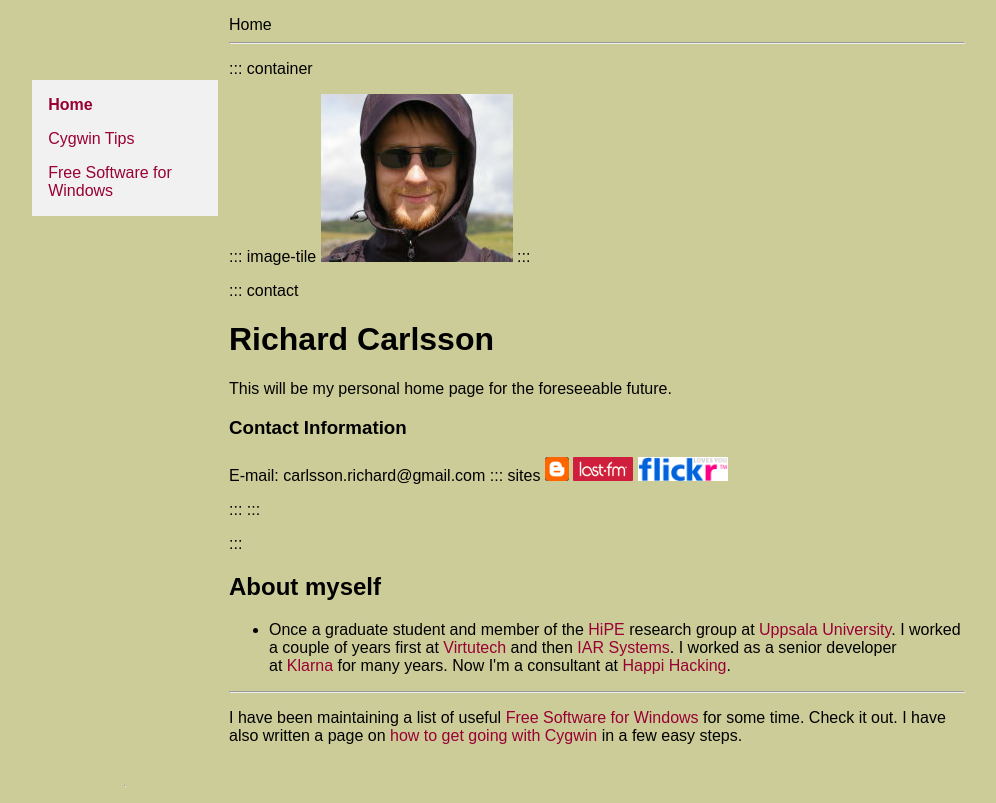
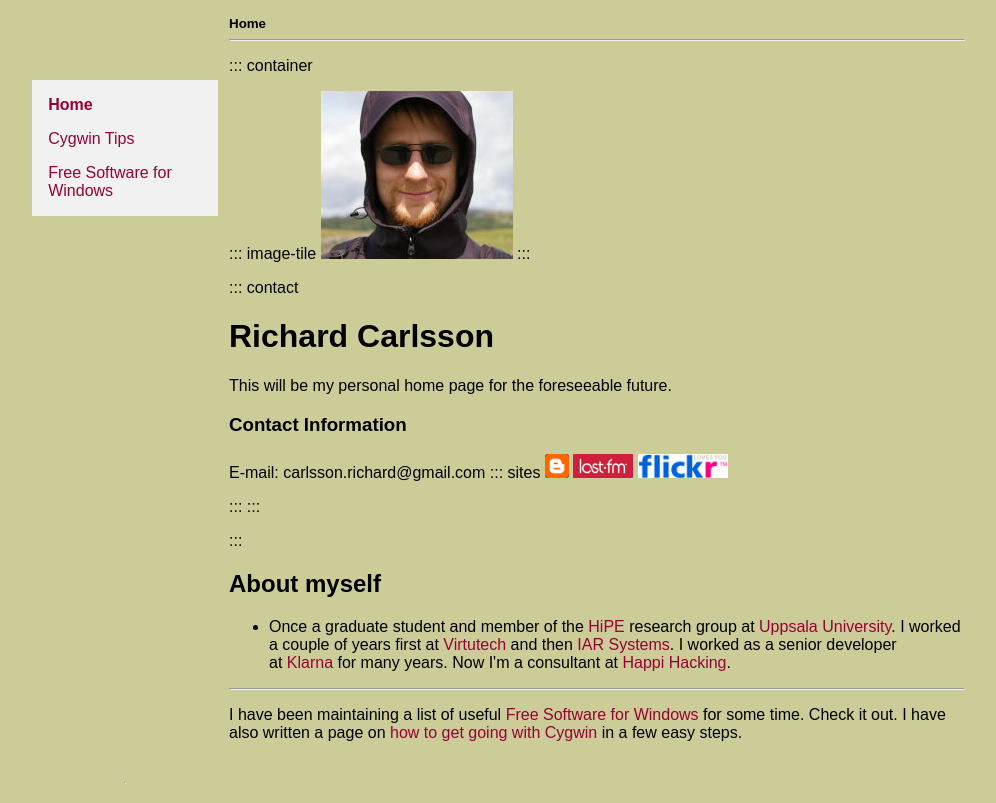
Before and after one commit to richcarl/richcarl.github.io, an Eleventy site: page src/index.md in a window 1280 px wide. Shown: the whole page, without its empty margins (43-1039 px from the left). Built offline with nearby package versions, Linux system fonts and the light colour scheme; Eleventy itself is replaced by a stand-in of ours; files that its build step writes are made by us from their sources; what markdown-it-attrs, markdown-it-bracketed-spans, markdown-it-div would draw is missing.

Commit message:
Fix up crumbs line

```diff
--- a/src/_includes/page.njk
+++ b/src/_includes/page.njk
@@ -5,8 +5,9 @@
 <div class="crumbs">
 {% for crumb in crumbs -%}
   <a class="crumb" href="{{ crumb.url | url }}">{{ crumb.title }}</a> /
-{% endfor %}
+{% endfor -%}
 <span class="last-crumb">{{ eleventyNavigation.title | default(eleventyNavigation.key) }}</span>
+</div>
 <hr>
 
 {% block content %}
--- a/src/css/stylesheet.css
+++ b/src/css/stylesheet.css
@@ -82,6 +82,12 @@ pre {
 .nav-anchor-active {
     font-weight: bold;
 }
+.crumbs {
+    font-size: smaller;
+}
+.last-crumb {
+    font-weight: bold;
+}
 #topmenu {
     background-color: #f1f1f1;
     padding: 0.1rem;
```
